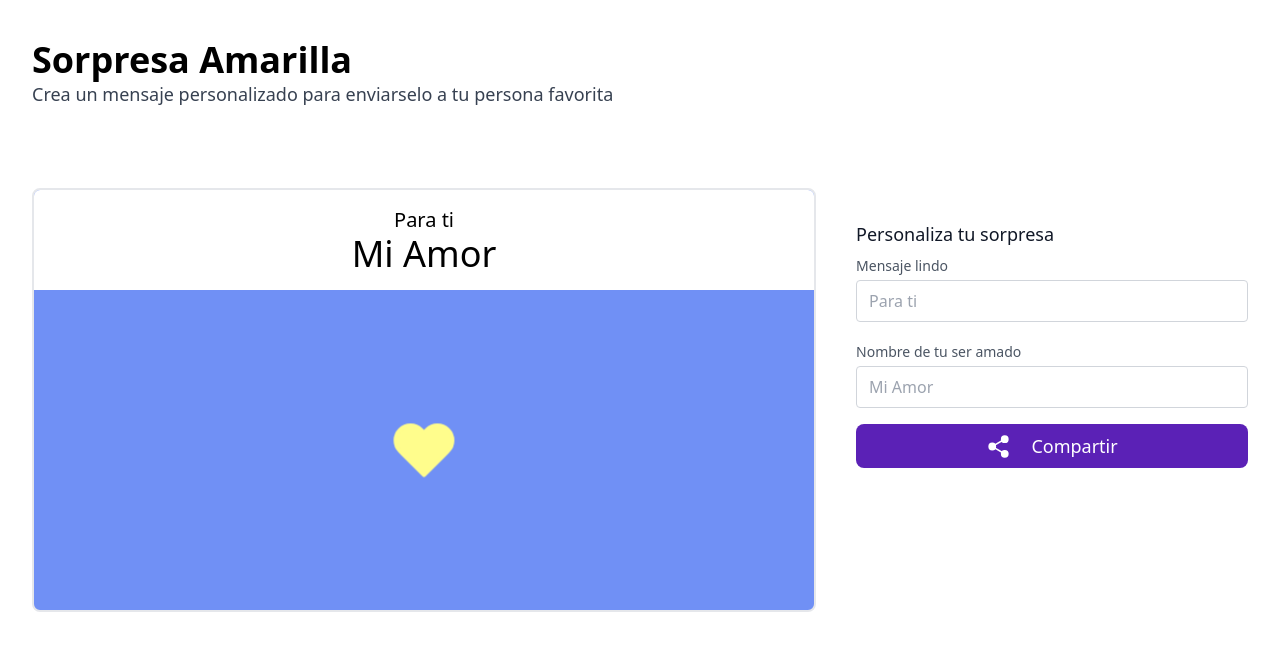
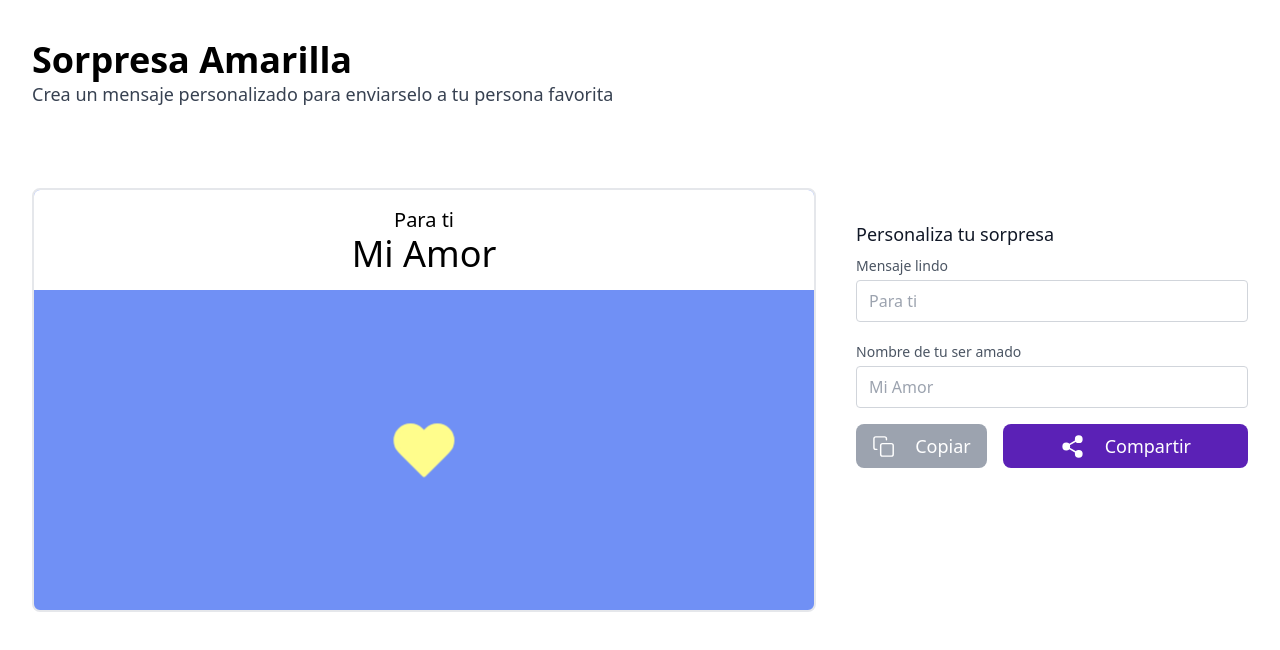
Before and after one commit to aiturrizaga/daisy-webapp, an Angular app: page /console in a window 1280 px wide. Shown: the top 650 px of the page. Built offline with nearby package versions, Linux system fonts and the light colour scheme.

Commit message:
Add copy link button

```diff
--- a/package.json
+++ b/package.json
@@ -11,6 +11,7 @@
   "private": true,
   "dependencies": {
     "@angular/animations": "^16.2.0",
+    "@angular/cdk": "^16.2.5",
     "@angular/common": "^16.2.0",
     "@angular/compiler": "^16.2.0",
     "@angular/core": "^16.2.0",
--- a/src/app/app.module.ts
+++ b/src/app/app.module.ts
@@ -9,6 +9,7 @@ import { ConsoleComponent } from './console/console.component';
 import { ReactiveFormsModule } from '@angular/forms';
 import { HeartPulseComponent } from './shared/components/heart-pulse/heart-pulse.component';
 import { MessageHeaderComponent } from './shared/components/message-header/message-header.component';
+import { ClipboardModule } from '@angular/cdk/clipboard';
 
 @NgModule({
   declarations: [
@@ -22,7 +23,8 @@ import { MessageHeaderComponent } from './shared/components/message-header/messa
   imports: [
     BrowserModule,
     AppRoutingModule,
-    ReactiveFormsModule
+    ReactiveFormsModule,
+    ClipboardModule
   ],
   providers: [],
   bootstrap: [AppComponent]
--- a/src/app/console/console.component.html
+++ b/src/app/console/console.component.html
@@ -34,7 +34,9 @@
                [ngClass]="{'form-input-control-error': f['title'].errors && (f['title'].touched || f['title'].dirty)}"
                class="form-input-control" maxlength="50" [placeholder]="message.title">
         <div *ngIf="f['title'].errors && (f['title'].touched || f['title'].dirty)" class="invalid-feedback">
-          <div *ngIf="f['title'].hasError('required')" class="pl-1.5 text-sm text-red-500 font-medium">Este mensaje es requerido</div>
+          <div *ngIf="f['title'].hasError('required')" class="pl-1.5 text-sm text-red-500 font-medium">Este mensaje es
+            requerido
+          </div>
         </div>
       </div>
       <div class="relative mb-4">
@@ -43,10 +45,26 @@
                [ngClass]="{'form-input-control-error': f['subtitle'].errors && (f['subtitle'].touched || f['subtitle'].dirty)}"
                class="form-input-control" maxlength="30" [placeholder]="message.subtitle">
         <div *ngIf="f['subtitle'].errors && (f['subtitle'].touched || f['subtitle'].dirty)" class="invalid-feedback">
-          <div *ngIf="f['subtitle'].hasError('required')" class="pl-1.5 text-sm text-red-500 font-medium">Este mensaje es requerido</div>
+          <div *ngIf="f['subtitle'].hasError('required')" class="pl-1.5 text-sm text-red-500 font-medium">Este mensaje
+            es requerido
           </div>
         </div>
-      <button type="submit" class="flex justify-center items-center gap-x-5 btn-violet text-lg">
+      </div>
+      <div class="flex flex-col sm:flex-row justify-center items-center w-full gap-4">
+        <button type="button" title="Copiar enlace"
+                class="flex order-2 sm:order-1 justify-center items-center gap-x-5 btn-copy text-lg w-full sm:w-1/3"
+                (click)="handleCopyButton()"
+                [disabled]="surpriseForm.invalid">
+          <svg width="25" height="25" viewBox="0 0 24 24" fill="none"
+               stroke="currentColor" stroke-width="1.5" stroke-linecap="round" stroke-linejoin="round">
+            <rect x="9" y="9" width="13" height="13" rx="2" ry="2"></rect>
+            <path d="M5 15H4a2 2 0 0 1-2-2V4a2 2 0 0 1 2-2h9a2 2 0 0 1 2 2v1"></path>
+          </svg>
+          <span>Copiar</span>
+        </button>
+
+        <button type="submit" title="Compartir enlace"
+                class="flex order-1 sm:order-2 justify-center items-center gap-x-5 btn-violet text-lg w-full sm:w-3/4">
           <svg width="25" height="25" viewBox="0 0 24 24" fill="currentColor" stroke="currentColor"
                stroke-width="1.5" stroke-linecap="round" stroke-linejoin="round">
             <circle cx="18" cy="5" r="3"></circle>
@@ -57,6 +75,7 @@
           </svg>
           <span>Compartir</span>
         </button>
+      </div>
     </form>
   </div>
 
--- a/src/app/console/console.component.ts
+++ b/src/app/console/console.component.ts
@@ -3,6 +3,7 @@ import { AbstractControl, FormBuilder, FormGroup, Validators } from '@angular/fo
 import { CipherService } from '../services/cipher.service';
 import { HttpUrlEncodingCodec } from '@angular/common/http';
 import { IMessageHeader } from '../interfaces/message.interface';
+import { Clipboard } from '@angular/cdk/clipboard';
 
 @Component({
   selector: 'app-console',
@@ -18,6 +19,7 @@ export class ConsoleComponent implements OnInit {
   }
 
   constructor(private fb: FormBuilder,
+              private clipboard: Clipboard,
               private cipherService: CipherService) {
   }
 
@@ -37,13 +39,22 @@ export class ConsoleComponent implements OnInit {
       this.surpriseForm.markAllAsTouched();
       return;
     }
+
+    this.share(this.getCustomLink());
+  }
+
+  handleCopyButton() {
+    this.copyToClipboard(this.getCustomLink());
+    alert('Se copio el link en el portapapeles');
+  }
+
+  getCustomLink(): string {
     const encrypt: string = this.cipherService.encryptJson(this.surpriseForm.value);
     const codec: HttpUrlEncodingCodec = new HttpUrlEncodingCodec();
-    const link: string = `${window.location.origin}/?data=${codec.encodeValue(encrypt)}`;
-    this.share(link);
+    return `${window.location.origin}/?data=${codec.encodeValue(encrypt)}`;
   }
 
-  share(link: string): void {
+  private share(link: string): void {
     const navigator: Navigator = window.navigator as Navigator;
 
     if (navigator.share) {
@@ -53,8 +64,13 @@ export class ConsoleComponent implements OnInit {
         url: link
       }).then();
     } else {
+      this.copyToClipboard(link);
       alert('Se copio el link en el portapapeles');
     }
+  }
+
+  private copyToClipboard(value: string): void {
+    this.clipboard.copy(value);
   }
 
   get f(): { [key: string]: AbstractControl } {
--- a/src/styles.scss
+++ b/src/styles.scss
@@ -32,6 +32,10 @@
   @apply bg-violet-800 rounded-lg px-4 py-2 text-white transition hover:bg-violet-950;
 }
 
+.btn-copy {
+  @apply bg-gray-700 rounded-lg px-4 py-2 text-white transition hover:bg-gray-950 disabled:bg-gray-400 disabled:cursor-not-allowed;
+}
+
 .back-pulse-container {
   background: #793FDF;
   animation-name: back-div;
```
Also changed, not shown: 1 other file (tests, documents, lock files or other folders). Lines whose indentation alone changed are shown as unchanged.
